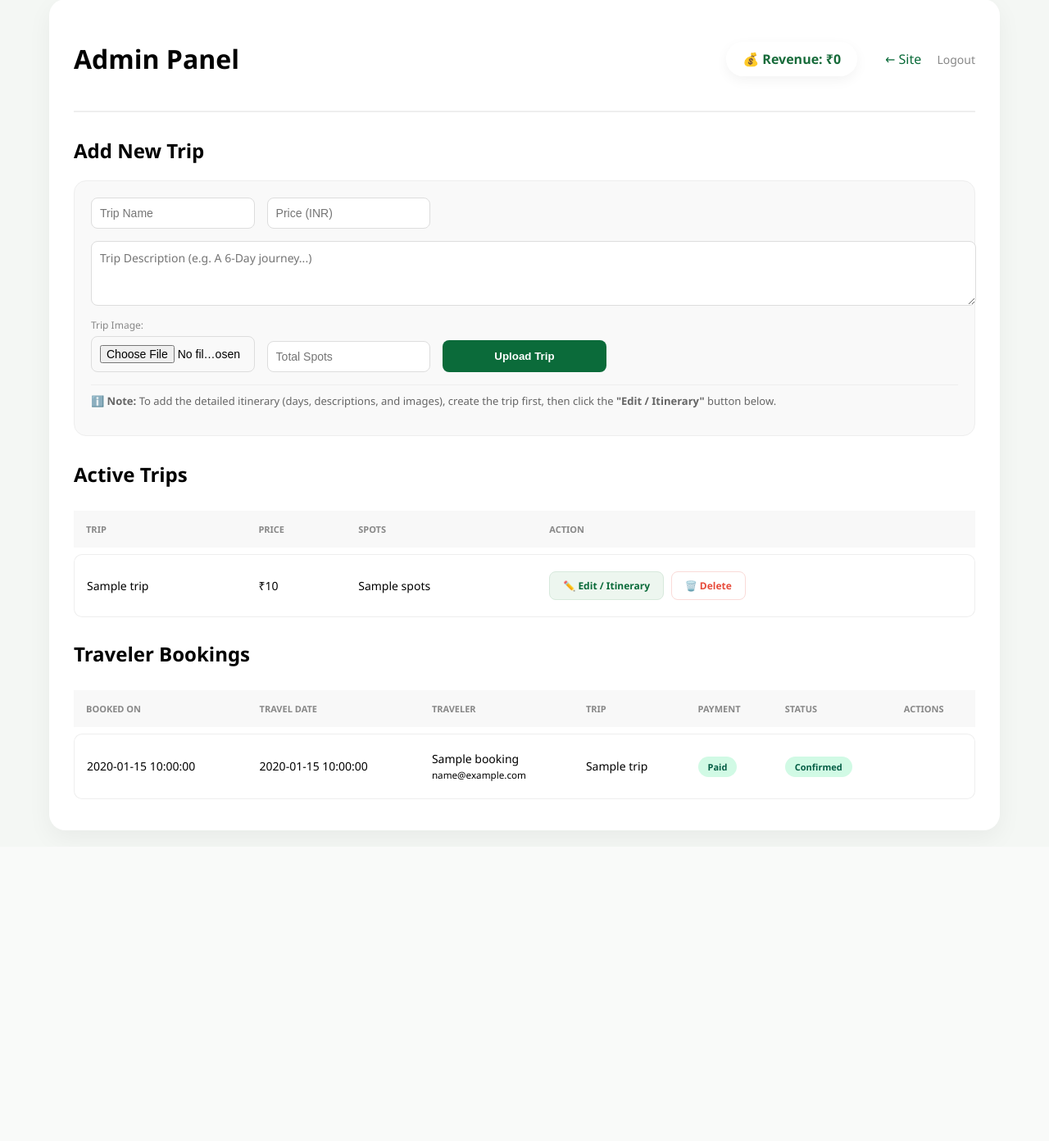
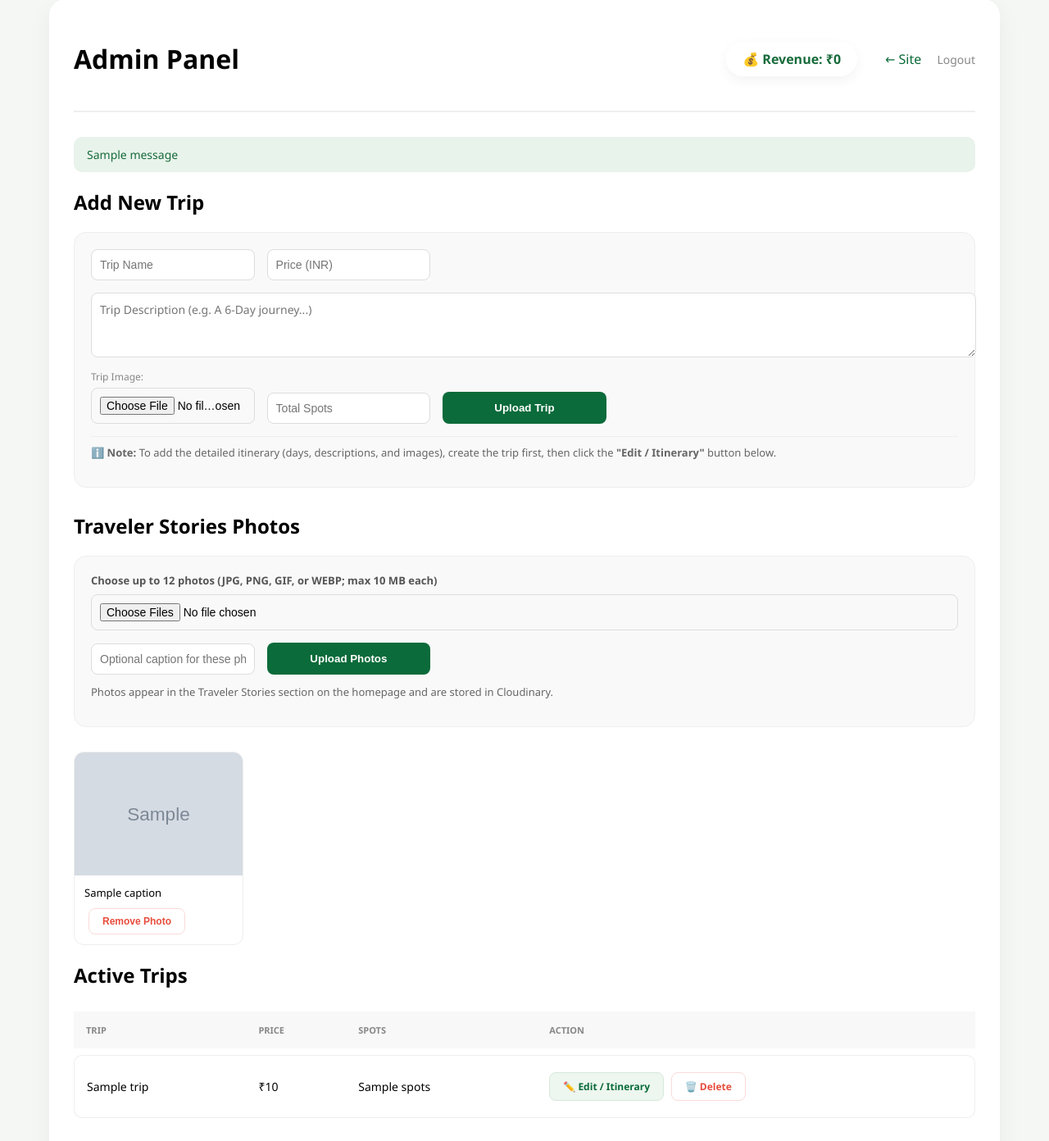
Before and after one commit to kalpajyoti123/travel-agency, a Flask app: page /admin-dashboard in a window 1280 px wide. Shown: the part 21-1413 px from the top of the page at 82% size. Before the commit the page ends 1040 px from the top, so only its background shows below. Run offline with Flask 3, Linux system fonts and the light colour scheme; the visitor is signed in with stand-in values (Sample User, id 1); grey boxes marked "Sample" are stand-in pictures; one stand-in notice (Sample message) is shown; a database or web service that is not in the repository returns one stand-in record (values such as "Sample title").

Commit message:
Add admin-managed traveler photo gallery
Co-authored-by: Copilot <223556219+Copilot@users.noreply.github.com>

```diff
--- a/app.py
+++ b/app.py
@@ -58,6 +58,7 @@ bookings_collection = None
 trips_collection = None
 users_collection = None
 reviews_collection = None
+gallery_collection = None
 
 try:
     if not MONGO_URI or "replace_with" in MONGO_URI or "your_mongo_string" in MONGO_URI:
@@ -70,6 +71,7 @@ try:
     trips_collection = db['trips']
     users_collection = db['users']
     reviews_collection = db['reviews']
+    gallery_collection = db['traveler_photos']
     print("✅ Successfully connected to MongoDB Atlas!")
 except Exception as e:
     if "DNS query name does not exist" in str(e):
@@ -118,7 +120,8 @@ def home():
     query = {"name": {"$regex": search_query, "$options": "i"}} if search_query else {}
 
     all_trips = list(trips_collection.find(query))
-    return render_template('index.html', trips=all_trips, search_query=search_query)
+    gallery_photos = list(gallery_collection.find().sort('_id', -1).limit(12)) if gallery_collection is not None else []
+    return render_template('index.html', trips=all_trips, search_query=search_query, gallery_photos=gallery_photos)
 
 @app.route('/itinerary/<path:trip_name>')
 def trip_details(trip_name):
@@ -434,7 +437,7 @@ def admin_page():
     if not session.get('admin_logged_in'):
         return redirect(url_for('admin_login'))
 
-    if bookings_collection is None or trips_collection is None:
+    if bookings_collection is None or trips_collection is None or gallery_collection is None:
         return "Database Connection Error", 500
 
     all_bookings = list(bookings_collection.find().sort('_id', -1))
@@ -449,7 +452,88 @@ def admin_page():
 
     total_revenue = sum(trip_prices.get(b.get('trip'), 0) for b in all_bookings if b.get('status') == 'Confirmed')
 
-    return render_template('admin.html', bookings=all_bookings, trips=all_trips, revenue=total_revenue)
+    gallery_photos = list(gallery_collection.find().sort('_id', -1))
+    return render_template('admin.html', bookings=all_bookings, trips=all_trips, revenue=total_revenue, gallery_photos=gallery_photos)
+
+@app.route('/admin/traveler-photos', methods=['POST'])
+def upload_traveler_photos():
+    if not session.get('admin_logged_in'):
+        return redirect(url_for('admin_login'))
+    if gallery_collection is None:
+        return "Database Connection Error", 500
+
+    photo_files = [photo for photo in request.files.getlist('images') if photo and photo.filename]
+    if not photo_files:
+        flash("Choose at least one photo to upload.", "error")
+        return redirect(url_for('admin_page'))
+    if len(photo_files) > 12:
+        flash("Upload up to 12 photos at a time.", "error")
+        return redirect(url_for('admin_page'))
+
+    allowed_photo_extensions = {'jpg', 'jpeg', 'png', 'gif', 'webp'}
+    max_photo_size = 10 * 1024 * 1024
+    for photo in photo_files:
+        extension = photo.filename.rsplit('.', 1)[-1].lower() if '.' in photo.filename else ''
+        if extension not in allowed_photo_extensions or not (photo.mimetype or '').startswith('image/'):
+            flash(f"{photo.filename} is not a supported image. Use JPG, PNG, GIF, or WEBP.", "error")
+            return redirect(url_for('admin_page'))
+
+        photo.stream.seek(0, os.SEEK_END)
+        photo_size = photo.stream.tell()
+        photo.stream.seek(0)
+        if photo_size > max_photo_size:
+            flash(f"{photo.filename} is larger than the 10 MB limit.", "error")
+            return redirect(url_for('admin_page'))
+
+    caption = request.form.get('caption', '').strip()
+    uploaded_count = 0
+    for photo in photo_files:
+        try:
+            upload_result = cloudinary.uploader.upload(photo, folder='dhou-wanderer/traveler-stories', resource_type='image')
+            gallery_collection.insert_one({
+                'image': upload_result['secure_url'],
+                'public_id': upload_result['public_id'],
+                'caption': caption
+            })
+            uploaded_count += 1
+        except Exception as e:
+            print(f"Error uploading traveler photo {photo.filename}: {e}")
+            flash(f"Upload stopped after {uploaded_count} of {len(photo_files)} photos. Check the server logs for the failed upload.", "error")
+            return redirect(url_for('admin_page'))
+
+    flash(f"Uploaded {uploaded_count} traveler photo{'s' if uploaded_count != 1 else ''}.", "success")
+    return redirect(url_for('admin_page'))
+
+@app.route('/admin/traveler-photos/<photo_id>/delete', methods=['POST'])
+def delete_traveler_photo(photo_id):
+    if not session.get('admin_logged_in'):
+        return redirect(url_for('admin_login'))
+    if gallery_collection is None:
+        return "Database Connection Error", 500
+
+    try:
+        photo = gallery_collection.find_one({'_id': ObjectId(photo_id)})
+    except Exception:
+        return "Invalid Photo ID", 400
+    if not photo:
+        flash("That traveler photo was not found.", "error")
+        return redirect(url_for('admin_page'))
+
+    public_id = photo.get('public_id')
+    if public_id:
+        try:
+            result = cloudinary.uploader.destroy(public_id, resource_type='image')
+            if result.get('result') not in {'ok', 'not found'}:
+                flash("Cloudinary did not confirm the photo deletion.", "error")
+                return redirect(url_for('admin_page'))
+        except Exception as e:
+            print(f"Error deleting traveler photo {public_id}: {e}")
+            flash("Could not remove the photo from Cloudinary. It is still listed in the gallery.", "error")
+            return redirect(url_for('admin_page'))
+
+    gallery_collection.delete_one({'_id': ObjectId(photo_id)})
+    flash("Traveler photo removed.", "success")
+    return redirect(url_for('admin_page'))
 
 @app.route('/admin/add-trip', methods=['POST'])
 def add_new_trip():
--- a/templates/admin.html
+++ b/templates/admin.html
@@ -32,6 +32,20 @@
         .btn-delete:hover { background: #e74c3c; color: white; border-color: #e74c3c; }
         .btn-confirm { background: #e8f3eb; color: #176B3A; border-color: #cfe2d4; }
         .btn-confirm:hover { background: #176B3A; color: white; border-color: #176B3A; }
+        .flash-message { padding: 12px 16px; margin-bottom: 12px; border-radius: 10px; font-size: 14px; }
+        .flash-success { background: #e8f3eb; color: #176B3A; }
+        .flash-error { background: #fff1f0; color: #a93226; }
+        .photo-grid { display: grid; grid-template-columns: repeat(auto-fill, minmax(180px, 1fr)); gap: 16px; }
+        .photo-card { overflow: hidden; border: 1px solid #eee; border-radius: 12px; background: white; }
+        .photo-card img { display: block; width: 100%; height: 150px; object-fit: cover; }
+        .photo-card-info { padding: 12px; }
+        .photo-card-info p { margin: 0 0 10px; overflow-wrap: anywhere; font-size: 13px; }
+        .photo-card-info form { margin: 0; }
+        @media (max-width: 700px) {
+            body { padding: 10px; }
+            .admin-container { padding: 18px; }
+            .header { align-items: flex-start; gap: 15px; flex-direction: column; }
+        }
     </style>
 </head>
 <body>
@@ -44,6 +58,12 @@
                 <a href="/logout" style="margin-left:15px; color:#888; text-decoration:none; font-size:14px;">Logout</a>
             </div>
         </div>
+
+        {% with messages = get_flashed_messages(with_categories=true) %}
+            {% for category, message in messages %}
+            <div class="flash-message flash-{{ category }}">{{ message }}</div>
+            {% endfor %}
+        {% endwith %}
 
         <h2>Add New Trip</h2>
         <div class="cms-card">
@@ -61,6 +81,34 @@
                 <button type="submit" class="btn-save">Upload Trip</button>
             </form>
             <p style="font-size:13px; color:#666; margin-top:15px; border-top:1px solid #eee; padding-top:10px;">ℹ️ <strong>Note:</strong> To add the detailed itinerary (days, descriptions, and images), create the trip first, then click the <strong>"Edit / Itinerary"</strong> button below.</p>
+        </div>
+
+        <h2>Traveler Stories Photos</h2>
+        <div class="cms-card">
+            <form class="cms-form" action="{{ url_for('upload_traveler_photos') }}" method="POST" enctype="multipart/form-data">
+                <div style="display:flex; flex-direction:column; gap:8px; grid-column: 1 / -1;">
+                    <label for="traveler-photos" style="font-size:13px; color:#555; font-weight:600;">Choose up to 12 photos (JPG, PNG, GIF, or WEBP; max 10 MB each)</label>
+                    <input id="traveler-photos" type="file" name="images" accept="image/jpeg,image/png,image/gif,image/webp" multiple required>
+                </div>
+                <input type="text" name="caption" maxlength="160" placeholder="Optional caption for these photos">
+                <button type="submit" class="btn-save">Upload Photos</button>
+            </form>
+            <p style="font-size:13px; color:#666; margin-top:12px;">Photos appear in the Traveler Stories section on the homepage and are stored in Cloudinary.</p>
+        </div>
+        <div class="photo-grid">
+            {% for photo in gallery_photos %}
+            <div class="photo-card">
+                <img src="{{ photo.image }}" alt="{{ photo.caption or 'Traveler story photo' }}" loading="lazy">
+                <div class="photo-card-info">
+                    {% if photo.caption %}<p>{{ photo.caption }}</p>{% endif %}
+                    <form action="{{ url_for('delete_traveler_photo', photo_id=photo._id) }}" method="POST" onsubmit="return confirm('Remove this photo from Traveler Stories?');">
+                        <button type="submit" class="btn-action btn-delete">Remove Photo</button>
+                    </form>
+                </div>
+            </div>
+            {% else %}
+            <p style="color:#666;">No traveler photos uploaded yet.</p>
+            {% endfor %}
         </div>
 
         <h2>Active Trips</h2>
```
Also changed, not shown: templates/index.html (+24 -0 lines).
